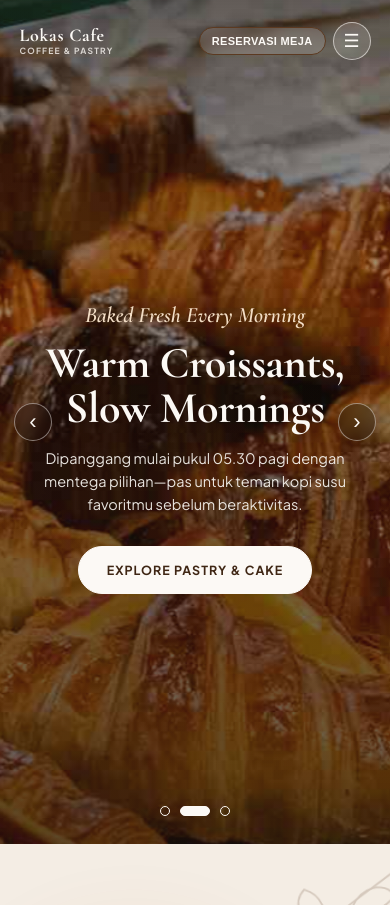
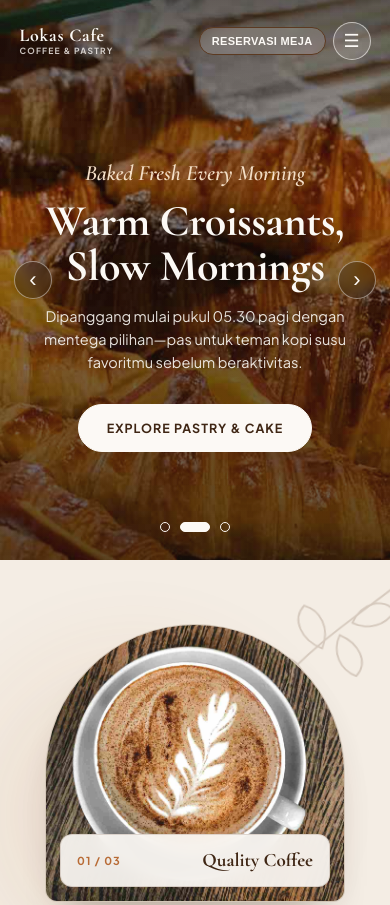
Before and after one commit to ackmalabdullah/demo_roastery, a plain HTML site: page index.html in a window 390 px wide. Shown: the top 905 px of the page. Drawn offline with nearby package versions, Linux system fonts and the light colour scheme.

Commit message:
perbaiki slider

```diff
--- a/css/atmosphere.css
+++ b/css/atmosphere.css
@@ -657,3 +657,18 @@
     animation: none;
   }
 }
+
+/* --- PENYESUAIAN PROPORSI HERO SLIDER DI LAYAR HP --- */
+@media (max-width: 680px) {
+  .hero-slider {
+    height: 72svh;
+    min-height: 460px;
+    max-height: 560px;
+  }
+
+  .hero-slider img,
+  .hero-slider .slide {
+    object-position: center center;
+    background-position: center center;
+  }
+}
```
